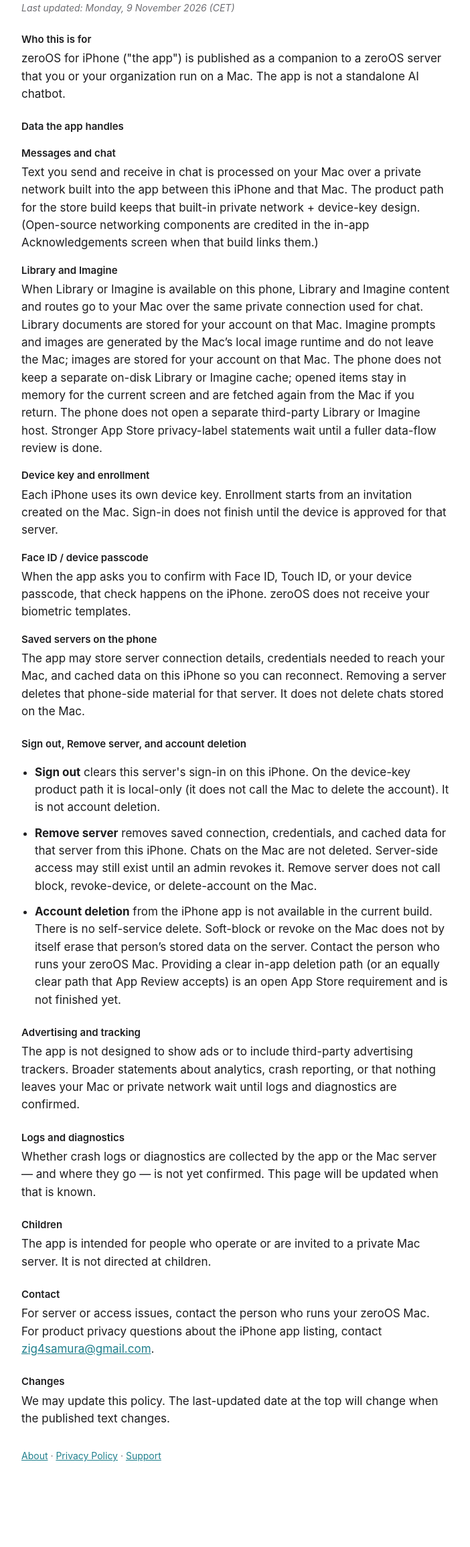
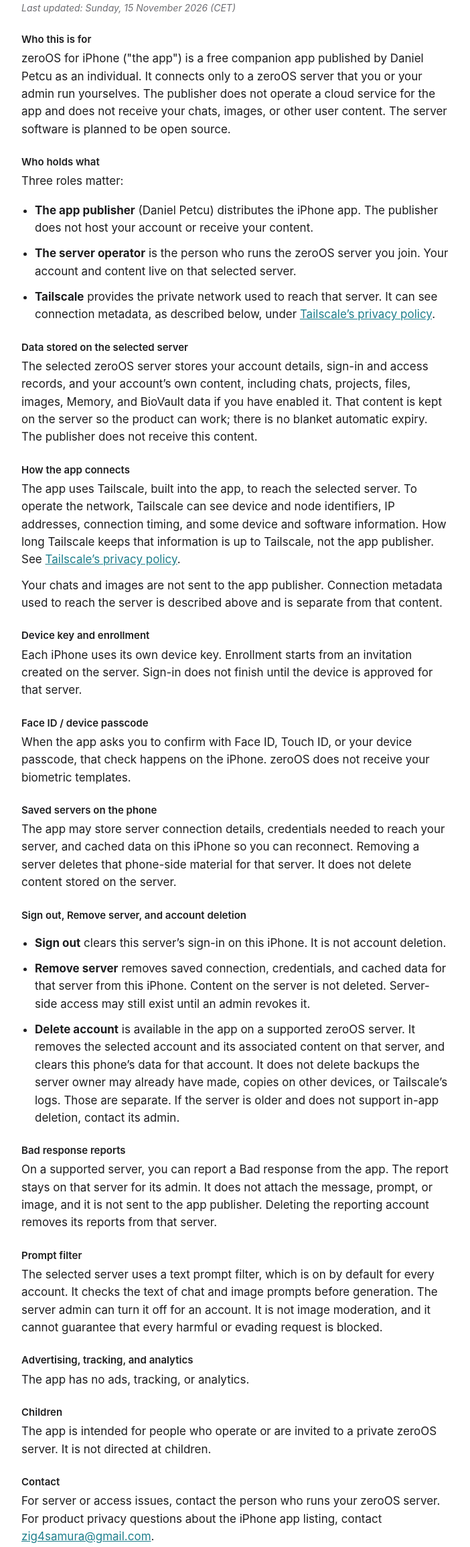
Before and after one commit to Zer0boros/zeroos-app-pages, a plain HTML site: page privacy.html in a window 1280 px wide. Shown: the part 86-2396 px from the top of the page at 67% size, without its empty margins (288-990 px from the left). Before the commit the page ends 2347 px from the top, so only its background shows below. Drawn offline with Linux system fonts and the light colour scheme.

Commit message:
Update About, Privacy, and Support pages for App Store facts

```diff
--- a/privacy.html
+++ b/privacy.html
@@ -6,34 +6,43 @@ h3{font-size:15px;font-weight:600;margin:16px 0 4px}p,li{margin:0 0 12px}ul,ol{p
 @media (prefers-color-scheme:dark){body{background:#0E0F11;color:#ECEDEF}.meta,.foot{color:#9BA1A8}a{color:#5FD4E6}}</style></head>
 <body><main>
 <h1>Privacy Policy — zeroOS for iPhone</h1>
-<p class="meta"><em>Last updated: Monday, 9 November 2026 (CET)</em></p>
+<p class="meta"><em>Last updated: Sunday, 15 November 2026 (CET)</em></p>
 <h2>Who this is for</h2>
-<p>zeroOS for iPhone ("the app") is published as a companion to a zeroOS server that you or your organization run on a Mac. The app is not a standalone AI chatbot.</p>
-<h2>Data the app handles</h2>
-<h3>Messages and chat</h3>
-<p>Text you send and receive in chat is processed on your Mac over a private network built into the app between this iPhone and that Mac. The product path for the store build keeps that built-in private network + device-key design. (Open-source networking components are credited in the in-app Acknowledgements screen when that build links them.)</p>
-<h3>Library and Imagine</h3>
-<p>When Library or Imagine is available on this phone, Library and Imagine content and routes go to your Mac over the same private connection used for chat. Library documents are stored for your account on that Mac. Imagine prompts and images are generated by the Mac’s local image runtime and do not leave the Mac; images are stored for your account on that Mac. The phone does not keep a separate on-disk Library or Imagine cache; opened items stay in memory for the current screen and are fetched again from the Mac if you return. The phone does not open a separate third-party Library or Imagine host. Stronger App Store privacy-label statements wait until a fuller data-flow review is done.</p>
-<h3>Device key and enrollment</h3>
-<p>Each iPhone uses its own device key. Enrollment starts from an invitation created on the Mac. Sign-in does not finish until the device is approved for that server.</p>
-<h3>Face ID / device passcode</h3>
+<p>zeroOS for iPhone ("the app") is a free companion app published by Daniel Petcu as an individual. It connects only to a zeroOS server that you or your admin run yourselves. The publisher does not operate a cloud service for the app and does not receive your chats, images, or other user content. The server software is planned to be open source.</p>
+<h2>Who holds what</h2>
+<p>Three roles matter:</p>
+<ul>
+<li><strong>The app publisher</strong> (Daniel Petcu) distributes the iPhone app. The publisher does not host your account or receive your content.</li>
+<li><strong>The server operator</strong> is the person who runs the zeroOS server you join. Your account and content live on that selected server.</li>
+<li><strong>Tailscale</strong> provides the private network used to reach that server. It can see connection metadata, as described below, under <a href="https://tailscale.com/legal/privacy-policy">Tailscale’s privacy policy</a>.</li>
+</ul>
+<h2>Data stored on the selected server</h2>
+<p>The selected zeroOS server stores your account details, sign-in and access records, and your account’s own content, including chats, projects, files, images, Memory, and BioVault data if you have enabled it. That content is kept on the server so the product can work; there is no blanket automatic expiry. The publisher does not receive this content.</p>
+<h2>How the app connects</h2>
+<p>The app uses Tailscale, built into the app, to reach the selected server. To operate the network, Tailscale can see device and node identifiers, IP addresses, connection timing, and some device and software information. How long Tailscale keeps that information is up to Tailscale, not the app publisher. See <a href="https://tailscale.com/legal/privacy-policy">Tailscale’s privacy policy</a>.</p>
+<p>Your chats and images are not sent to the app publisher. Connection metadata used to reach the server is described above and is separate from that content.</p>
+<h2>Device key and enrollment</h2>
+<p>Each iPhone uses its own device key. Enrollment starts from an invitation created on the server. Sign-in does not finish until the device is approved for that server.</p>
+<h2>Face ID / device passcode</h2>
 <p>When the app asks you to confirm with Face ID, Touch ID, or your device passcode, that check happens on the iPhone. zeroOS does not receive your biometric templates.</p>
-<h3>Saved servers on the phone</h3>
-<p>The app may store server connection details, credentials needed to reach your Mac, and cached data on this iPhone so you can reconnect. Removing a server deletes that phone-side material for that server. It does not delete chats stored on the Mac.</p>
+<h2>Saved servers on the phone</h2>
+<p>The app may store server connection details, credentials needed to reach your server, and cached data on this iPhone so you can reconnect. Removing a server deletes that phone-side material for that server. It does not delete content stored on the server.</p>
 <h2>Sign out, Remove server, and account deletion</h2>
 <ul>
-<li><strong>Sign out</strong> clears this server's sign-in on this iPhone. On the device-key product path it is local-only (it does not call the Mac to delete the account). It is not account deletion.</li>
-<li><strong>Remove server</strong> removes saved connection, credentials, and cached data for that server from this iPhone. Chats on the Mac are not deleted. Server-side access may still exist until an admin revokes it. Remove server does not call block, revoke-device, or delete-account on the Mac.</li>
-<li><strong>Account deletion</strong> from the iPhone app is not available in the current build. There is no self-service delete. Soft-block or revoke on the Mac does not by itself erase that person’s stored data on the server. Contact the person who runs your zeroOS Mac. Providing a clear in-app deletion path (or an equally clear path that App Review accepts) is an open App Store requirement and is not finished yet.</li>
+<li><strong>Sign out</strong> clears this server’s sign-in on this iPhone. It is not account deletion.</li>
+<li><strong>Remove server</strong> removes saved connection, credentials, and cached data for that server from this iPhone. Content on the server is not deleted. Server-side access may still exist until an admin revokes it.</li>
+<li><strong>Delete account</strong> is available in the app on a supported zeroOS server. It removes the selected account and its associated content on that server, and clears this phone’s data for that account. It does not delete backups the server owner may already have made, copies on other devices, or Tailscale’s logs. Those are separate. If the server is older and does not support in-app deletion, contact its admin.</li>
 </ul>
-<h2>Advertising and tracking</h2>
-<p>The app is not designed to show ads or to include third-party advertising trackers. Broader statements about analytics, crash reporting, or that nothing leaves your Mac or private network wait until logs and diagnostics are confirmed.</p>
-<h2>Logs and diagnostics</h2>
-<p>Whether crash logs or diagnostics are collected by the app or the Mac server — and where they go — is not yet confirmed. This page will be updated when that is known.</p>
+<h2>Bad response reports</h2>
+<p>On a supported server, you can report a Bad response from the app. The report stays on that server for its admin. It does not attach the message, prompt, or image, and it is not sent to the app publisher. Deleting the reporting account removes its reports from that server.</p>
+<h2>Prompt filter</h2>
+<p>The selected server uses a text prompt filter, which is on by default for every account. It checks the text of chat and image prompts before generation. The server admin can turn it off for an account. It is not image moderation, and it cannot guarantee that every harmful or evading request is blocked.</p>
+<h2>Advertising, tracking, and analytics</h2>
+<p>The app has no ads, tracking, or analytics.</p>
 <h2>Children</h2>
-<p>The app is intended for people who operate or are invited to a private Mac server. It is not directed at children.</p>
+<p>The app is intended for people who operate or are invited to a private zeroOS server. It is not directed at children.</p>
 <h2>Contact</h2>
-<p>For server or access issues, contact the person who runs your zeroOS Mac. For product privacy questions about the iPhone app listing, contact <a href="mailto:zig4samura@gmail.com">zig4samura@gmail.com</a>.</p>
+<p>For server or access issues, contact the person who runs your zeroOS server. For product privacy questions about the iPhone app listing, contact <a href="mailto:zig4samura@gmail.com">zig4samura@gmail.com</a>.</p>
 <h2>Changes</h2>
 <p>We may update this policy. The last-updated date at the top will change when the published text changes.</p>
 <p class="foot"><a href="index.html">About</a> · <a href="privacy.html">Privacy Policy</a> · <a href="support.html">Support</a></p>
```
Also changed, not shown: about.html (+5 -4 lines), index.html (+5 -4 lines), support.html (+14 -13 lines).
